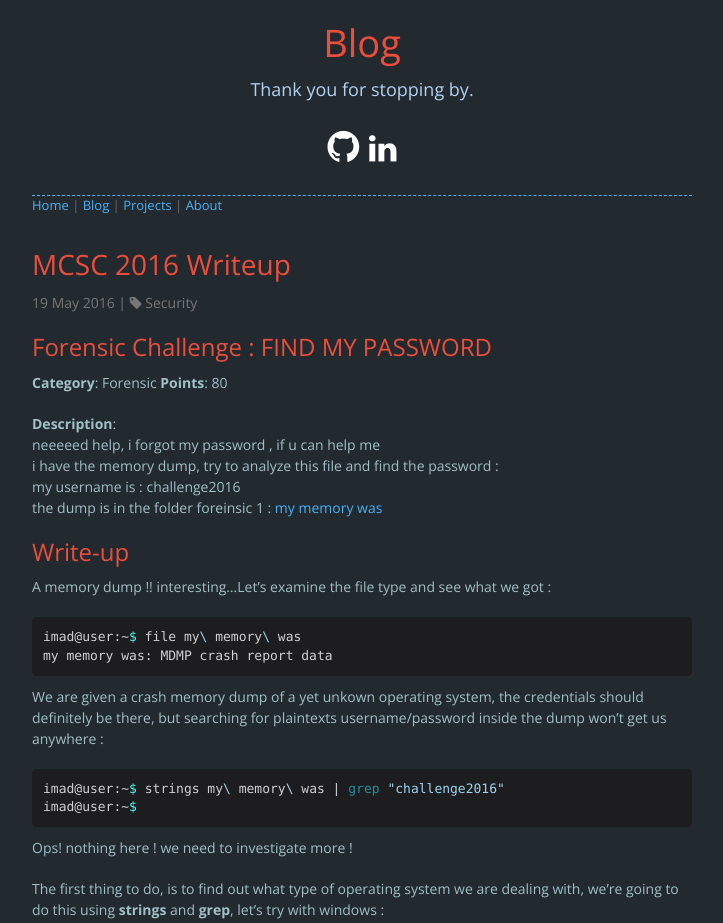
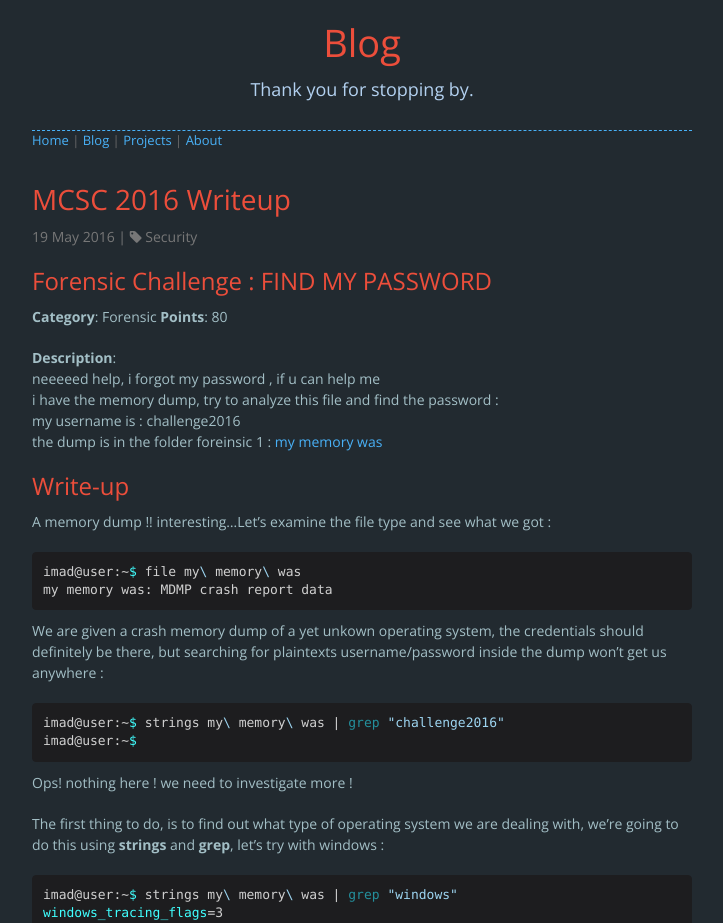
Before and after one commit to imadhsissou/imadhsissou.github.io, a Jekyll site: the page built from _posts/2016-05-19-mcsc16-writeup.md, in a window 1280 px wide. Shown: the top 923 px of the page, without its empty margins (278-1001 px from the left). Built offline with Jekyll 4.4.1, drawn with Linux system fonts in a browser that asks for light colours; nearby versions of some CDN libraries; comment, search, counter and statistics services are not loaded.

Commit message:
Update title_blog.html

```diff
--- a/_includes/title_blog.html
+++ b/_includes/title_blog.html
@@ -5,16 +5,6 @@
 
   <p>Thank you for stopping by.</p>
 
-  <h1>
-    {% unless site.git == "" %}
-		  <a id="git-ic" href="{{site.git}}"><i class="fa fa-github"></i></a>
-    {% endunless %}
-
-    {% unless site.stackoverflow == "" %}
-      <a id="so-ic" href="{{site.stackoverflow}}"><i class="fa fa-linkedin"></i></a>
-    {% endunless %}
-  </h1>
-
   <hr/>
   {% include nav-links.html %}
 
```
